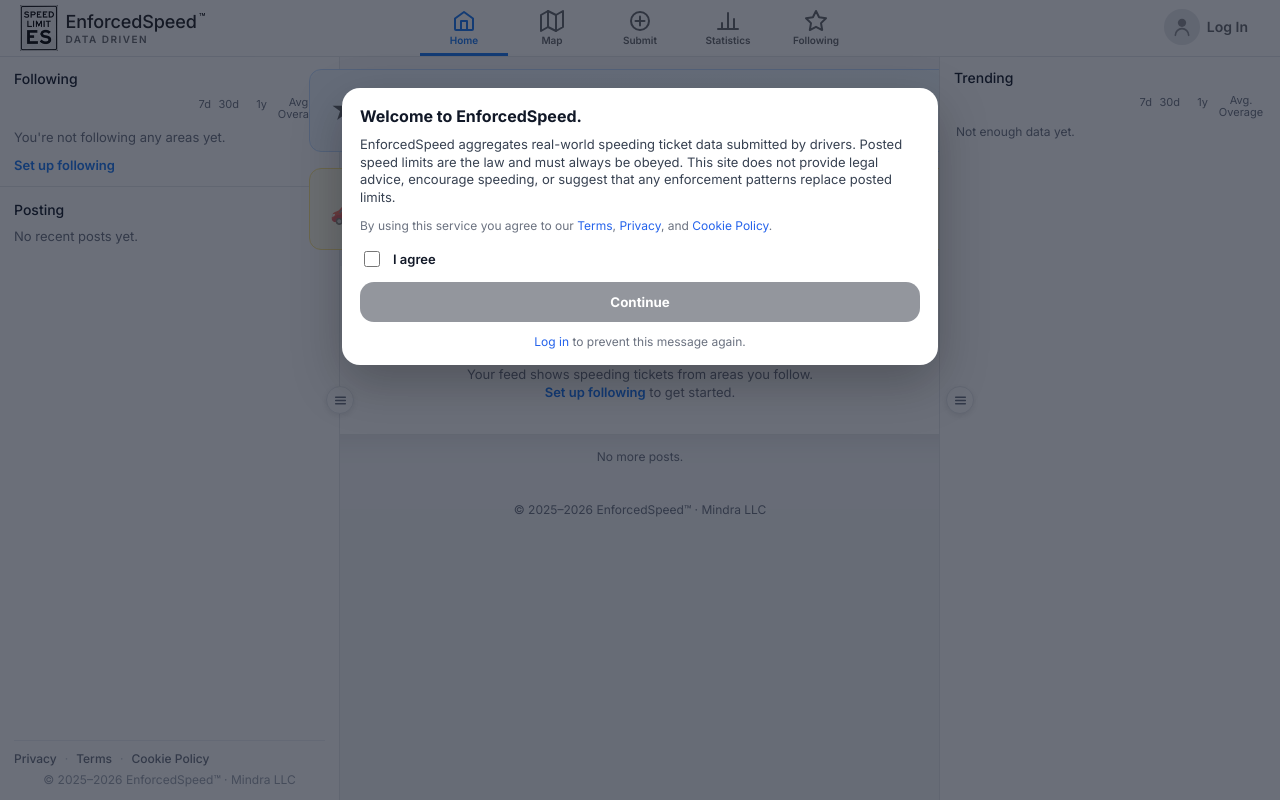
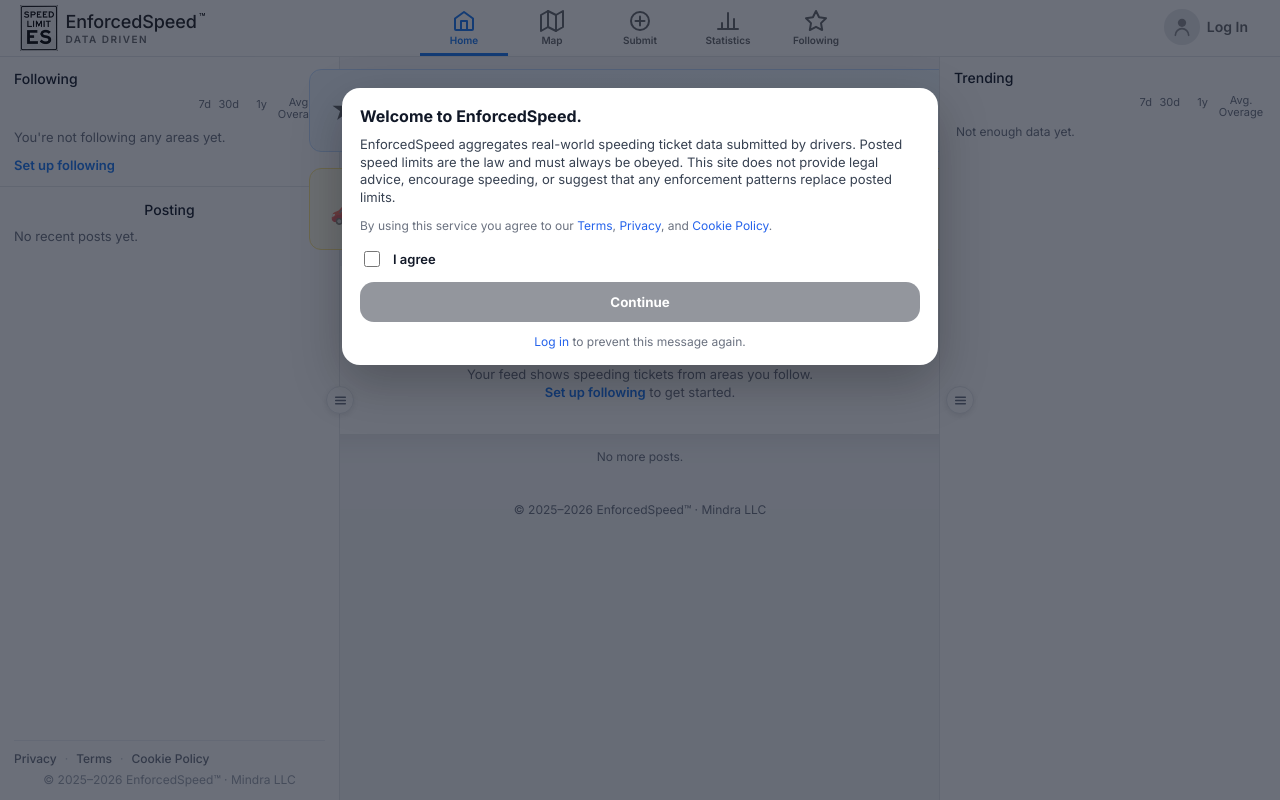
Before and after one commit to n0dr0g488/enforcedspeed, a Flask app: page / in a window 1280 px wide. Run offline with Flask 3, Linux system fonts and the light colour scheme; data that the repository does not hold is empty; some libraries are stand-ins or nearby versions.

Commit message:
v636: center sidebar titles, fix map page font-family overrides

```diff
--- a/VERSION.txt
+++ b/VERSION.txt
@@ -1 +1 @@
-v635
+v636
--- a/templates/home_feed.html
+++ b/templates/home_feed.html
@@ -54,7 +54,7 @@
 
           <div class="rail-section" style="border-top:0;">
             <div style="display:flex; align-items:flex-end; justify-content:space-between; gap:8px;">
-              <div style="font-size:14px; font-weight:500; color:#111827;">Following</div>
+              <div style="font-size:14px; font-weight:500; color:#111827; text-align:center;">Following</div>
             </div>
 
             <div style="margin-top:10px;">
@@ -98,7 +98,7 @@
           {# Suggested nearby counties #}
           {% if suggested_counties and suggested_counties|length > 0 %}
           <div class="rail-section" id="suggestedCountiesSection">
-            <div style="font-size:14px; font-weight:500; color:#111827;">Suggested</div>
+            <div style="font-size:14px; font-weight:500; color:#111827; text-align:center;">Suggested</div>
             <div style="margin-top:10px; display:flex; flex-direction:column; gap:6px;">
               {% for sc in suggested_counties %}
                 <div class="suggested-county-row" data-geoid="{{ sc.geoid }}" style="display:flex; align-items:center; justify-content:space-between; gap:6px;">
@@ -147,7 +147,7 @@
 
           {# Posting #}
           <div class="rail-section">
-            <div style="font-size:14px; font-weight:500; color:#111827;">Posting</div>
+            <div style="font-size:14px; font-weight:500; color:#111827; text-align:center;">Posting</div>
             <div style="margin-top:10px; display:flex; flex-direction:column; gap:10px;">
               {% if recent_users and recent_users|length > 0 %}
                 {% for ru in recent_users %}
@@ -1177,7 +1177,7 @@ function startAutoLoad(){
         <div class="rail-section">
   <div style="display:flex; align-items:flex-end; justify-content:space-between; gap:8px;">
     <div style="display:flex; flex-direction:column; line-height:1.1;">
-      <div style="font-size:14px; font-weight:500; color:#111827;">Trending</div>
+      <div style="font-size:14px; font-weight:500; color:#111827; text-align:center;">Trending</div>
     </div>
   </div>
 
--- a/templates/map_page.html
+++ b/templates/map_page.html
@@ -1012,7 +1012,7 @@ async function esLoadPins(opts) {
       const over = (Number(sp.ticketed) - Number(sp.posted));
       const avatarHtml = `<div class="es-av" style="width:22px;height:22px;flex-shrink:0;"><img src="${sp.avatar || '/static/img/avatars/a01.png'}"></div>`;
       const html = `
-        <div style="font-family:system-ui,-apple-system,Segoe UI,Roboto,sans-serif; max-width:200px; padding:0;">
+        <div style="font-family:inherit; max-width:200px; padding:0;">
           <div style="display:flex; gap:6px; align-items:center;">
             ${avatarHtml}
             <div style="font-weight:600; font-size:13px; line-height:1.2;">${sp.road || 'Road'}</div>
@@ -1038,7 +1038,7 @@ function esSelectPin(p, marker) {
   const over = (Number(p.ticketed) - Number(p.posted));
   const avatarSrc = p.avatar || '/static/img/avatars/a01.png';
   const html = `
-    <div style="font-family:system-ui,-apple-system,Segoe UI,Roboto,sans-serif; max-width:200px; padding:0;">
+    <div style="font-family:inherit; max-width:200px; padding:0;">
       <div style="display:flex; gap:6px; align-items:center;">
         <div class="es-av" style="width:22px;height:22px;flex-shrink:0;"><img src="${avatarSrc}"></div>
         <div style="font-weight:600; font-size:13px; line-height:1.2;">${p.road || 'Road'}</div>
```
